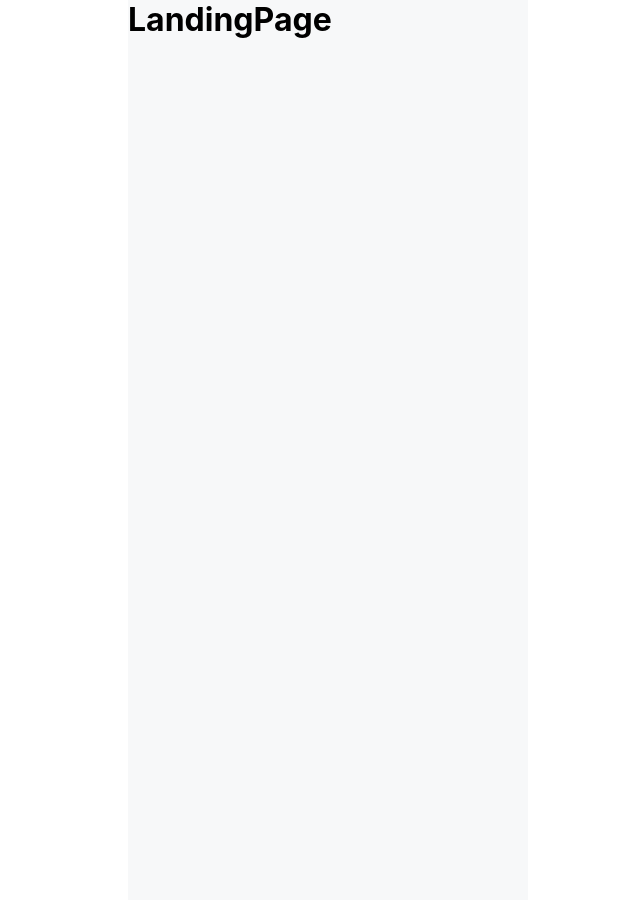
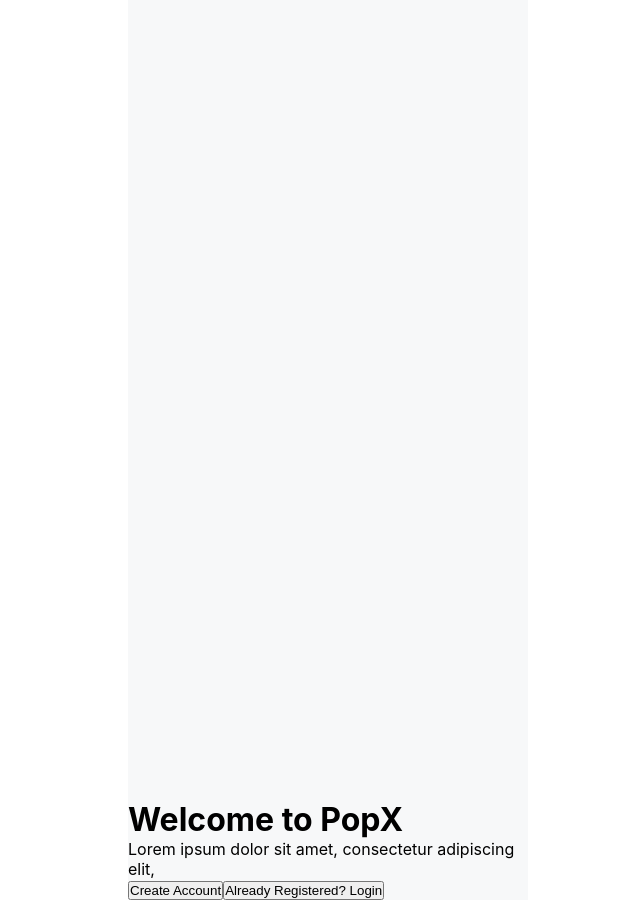
Before and after one commit to Prem324/Educase-Design, a React (Create React App) app: page / in a window 1280 px wide. Shown: the whole page, without its empty margins (312-952 px from the left). Built offline with nearby package versions, Linux system fonts and the light colour scheme.

Commit message:
Develop-Layout

```diff
--- a/src/App.css
+++ b/src/App.css
@@ -15,6 +15,10 @@
   width: 400px; /* Standard mobile width */
   height: 900px; /* Standard mobile height */
   background: #f7f8f9;
+  display: flex;
+  flex-direction: column;
+  justify-content: flex-end;
+  align-items: flex-end;
 }
 
 @media (max-width: 400px) {
--- a/src/components/LandingPage/index.css
+++ b/src/components/LandingPage/index.css
@@ -1,6 +1,7 @@
 .landing-page {
-  height: 812px;
-  width: 375px;
-  background-color: #f7f8f9;
+  padding: 10px;
   display: flex;
+  flex-direction: column;
+  align-items: flex-end;
+  justify-content: flex-end;
 }
--- a/src/components/LandingPage/index.js
+++ b/src/components/LandingPage/index.js
@@ -1,10 +1,15 @@
 import React from "react";
-import "./index.css";
+// import "./index.css";
 
 const LandingPage = () => {
   return (
-    <div>
-      <h1>LandingPage</h1>
+    <div className="landing-page">
+      <div>
+        <h1>Welcome to PopX</h1>
+        <p>Lorem ipsum dolor sit amet, consectetur adipiscing elit,</p>
+        <button>Create Account</button>
+        <button>Already Registered? Login</button>
+      </div>
     </div>
   );
 };
```
